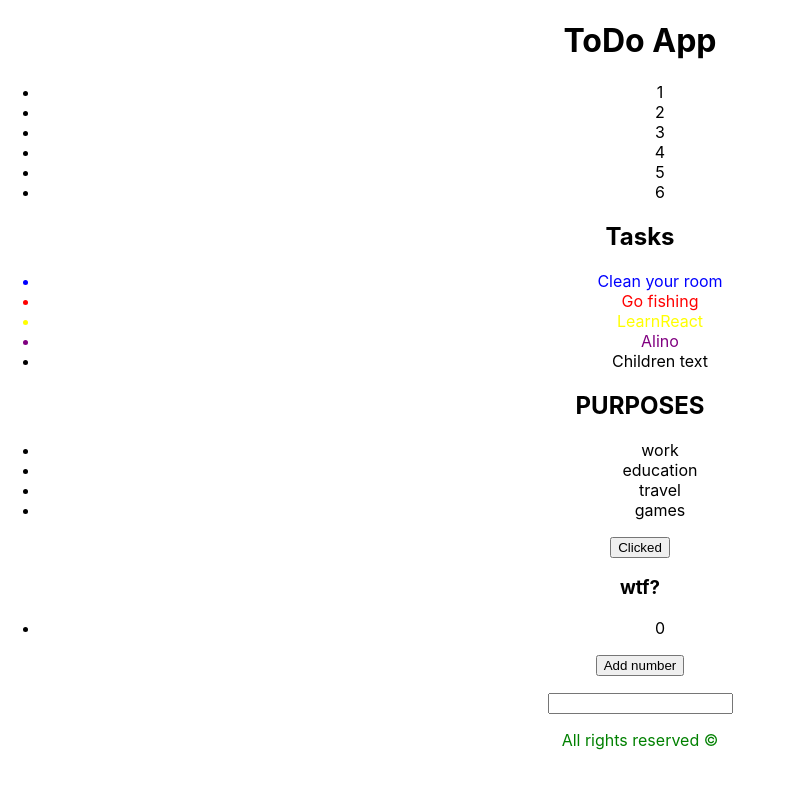
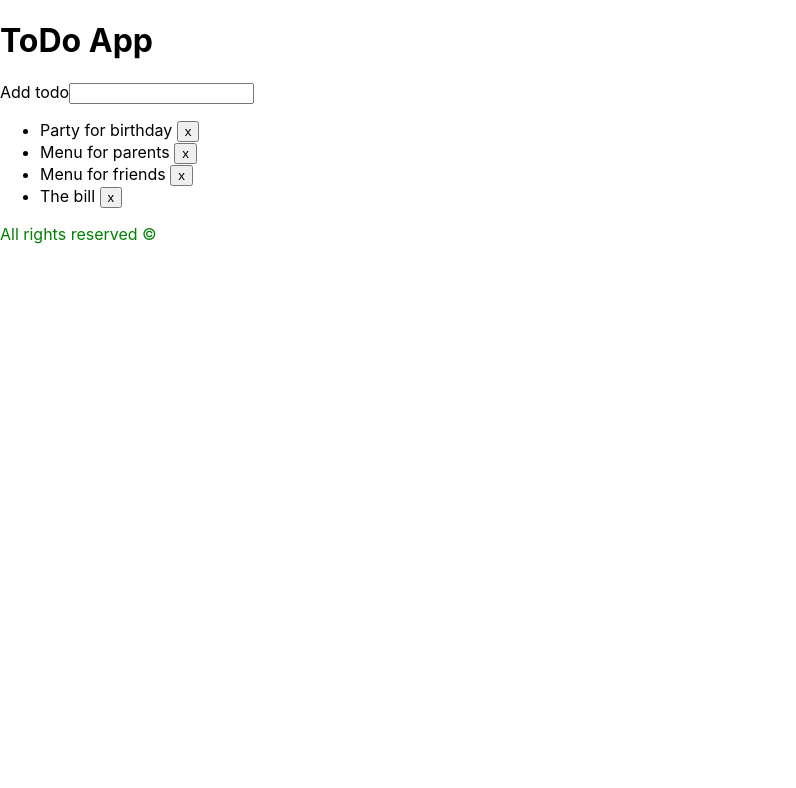
Before and after one commit to Psychocybin/react-education, a React (Create React App) app: page / in a window 1280 px wide. Shown: the top 788 px of the page, without its empty margins (0-796 px from the left). Built offline with nearby package versions, Linux system fonts and the light colour scheme.

Commit message:
use mount, update and unmount

```diff
--- a/src/App.css
+++ b/src/App.css
@@ -1,3 +1,3 @@
-.App {
+/* .App {
   text-align: center;
-}
+} */
--- a/src/App.js
+++ b/src/App.js
@@ -1,8 +1,9 @@
-import TodoList from './components/TodoList.js';
-import Purposes from './components/Purposes.js';
+// import TodoList from './components/TodoList.js';
+// import Purposes from './components/Purposes.js';
+// import Counter from './components/Counter.js';
+// import ArrayNumbers from './components/ArrayNumbers';
 import Footer from './components/Footer.js';
-import Counter from './components/Counter.js';
-import ArrayNumbers from './components/ArrayNumbers';
+import TodoList2 from './components/TodoList2.js';
 import './App.css';
 
 function App() {
@@ -13,10 +14,11 @@ function App() {
       </header>
 
       <main>
-        <ArrayNumbers />
+        {/* <ArrayNumbers />
         <TodoList />
         <Purposes />
-        <Counter />
+        <Counter /> */}
+        <TodoList2 />
       </main>
       <footer>
         <Footer color="green">All rights reserved &copy;</Footer>
--- a/src/components/SinglePurpose.js
+++ b/src/components/SinglePurpose.js
@@ -8,7 +8,13 @@ function SinglePurpose(props) {
     if (props.children > 0) {
         color = 'pink';
 
-        return <li style={{color}}>{props.children}</li>
+        let numbers = [];
+
+        for (let index = 0; index < props.children; index++) {
+            numbers.push(index + 1);
+        }
+
+        return numbers.map(x => <li style={{color}}>{props.children}</li>)
     }
 
     return <li key={props.children.id}>{props.children.text}</li>
--- /dev/null
+++ b/src/components/TodoItem.js
@@ -0,0 +1,6 @@
+export default function TodoItem({
+    todo,
+    onDelete
+}) {
+    return <li>{todo.text} <button onClick={() => onDelete(todo.id)}>x</button></li>
+};
--- /dev/null
+++ b/src/components/TodoList2.js
@@ -0,0 +1,43 @@
+import { useState } from "react";
+import TodoItem from "./TodoItem";
+
+export default function TodoList2() {
+    const [todos, setTodos] = useState([
+        {id: 1, text: 'Party for birthday'},
+        {id: 2, text: 'Menu for parents'},
+        {id: 3, text: 'Menu for friends'},
+        {id: 4, text: 'The bill'},
+    ]);
+
+    const onTodoInputBlur = (e) => {
+        let todo = {
+            id: todos.length + 1,
+            text: e.target.value,
+        };
+
+        setTodos(oldTodos => [
+            ...oldTodos,
+            todo
+        ]);
+    };
+
+    // useEffect(() => {
+    //     console.log('Mounted!');
+    // }, []);
+
+    console.log('update');
+
+    const deleteTodoItemClickHandler = (id) => {
+        console.log('delete, ', id);
+    };
+
+    return(
+        <>
+            <label htmlFor="todo-name">Add todo</label>
+            <input type="text" id="todo-name" onBlur={onTodoInputBlur} name="todo" />
+            <ul>
+                {todos.map(todo => <TodoItem key={todo.id} todo={todo} onDelete={deleteTodoItemClickHandler} />)}
+            </ul>
+        </>
+    );
+};
```
